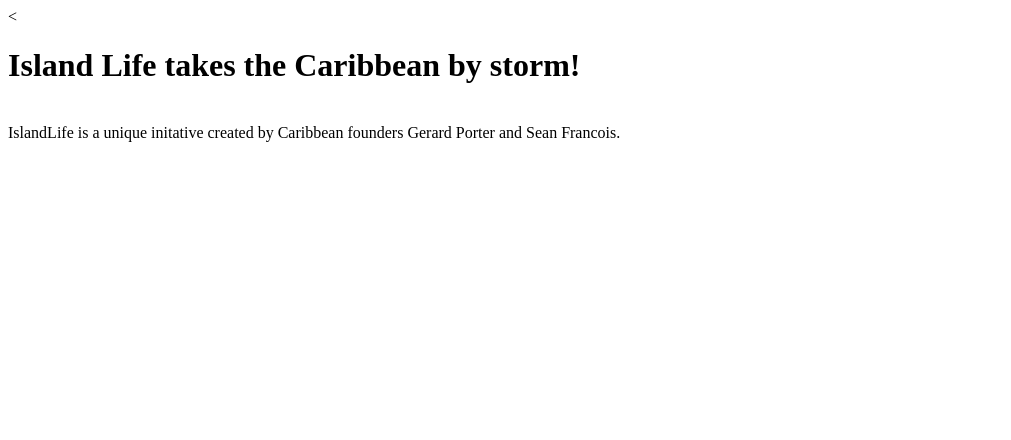
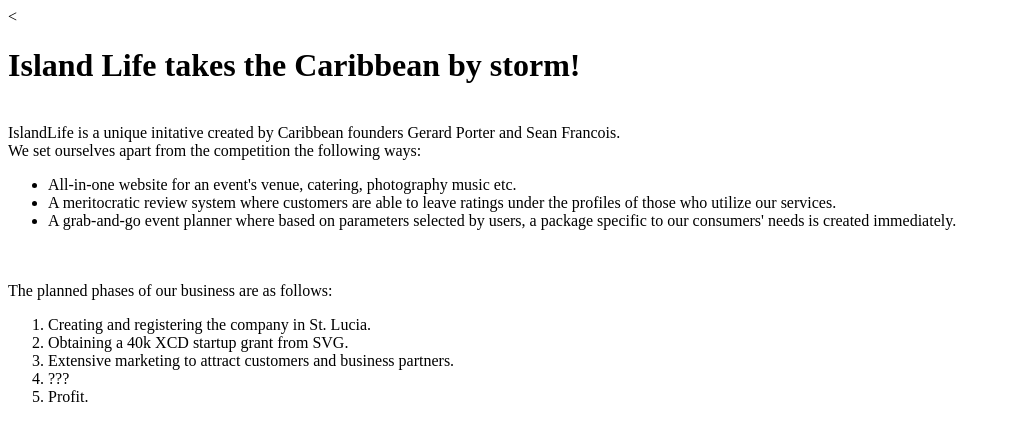
Before and after one commit to Seanxprt/Repo, a plain HTML site: page hello3.html in a window 1280 px wide. Shown: the whole page, without its empty margins (0-1011 px from the left). Drawn offline with Linux system fonts and the light colour scheme.

Commit message:
Added lists and additional details to the IslandLife website

```diff
--- a/hello3.html
+++ b/hello3.html
@@ -8,5 +8,25 @@
     <h1> Island Life takes the Caribbean by storm! </h1>
     <br>
      IslandLife is a unique initative created by Caribbean founders Gerard Porter and Sean Francois.
+    <br>
+    We set ourselves apart from the competition the following ways:
+    <br>
+    <ul>
+      <li>All-in-one website for an event's venue, catering, photography music etc. </li>
+      <li>A meritocratic review system where customers are able to leave ratings under the profiles of those who utilize our services.</li>
+      <li>A grab-and-go event planner where based on parameters selected by users, a package specific to our consumers' needs is created immediately.</li>
+    </ul>
+    <br>
+    <br>
+    The planned phases of our business are as follows:
+      <ol>
+        <li>Creating and registering the company in St. Lucia.</li>
+        <li>Obtaining a 40k XCD startup grant from SVG. </li>
+        <li>Extensive marketing to attract customers and business partners.</li>
+        <li>???</li>
+        <li>Profit.</li>
+      </ol>
+
+
   </body>
 </html>
```
